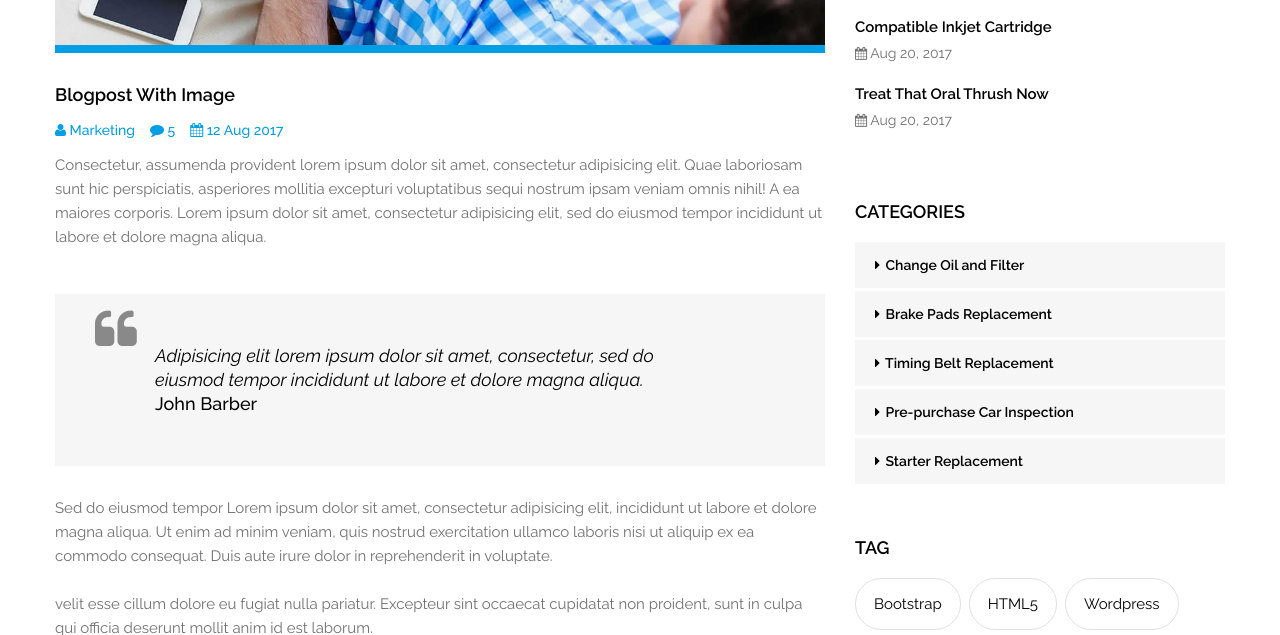
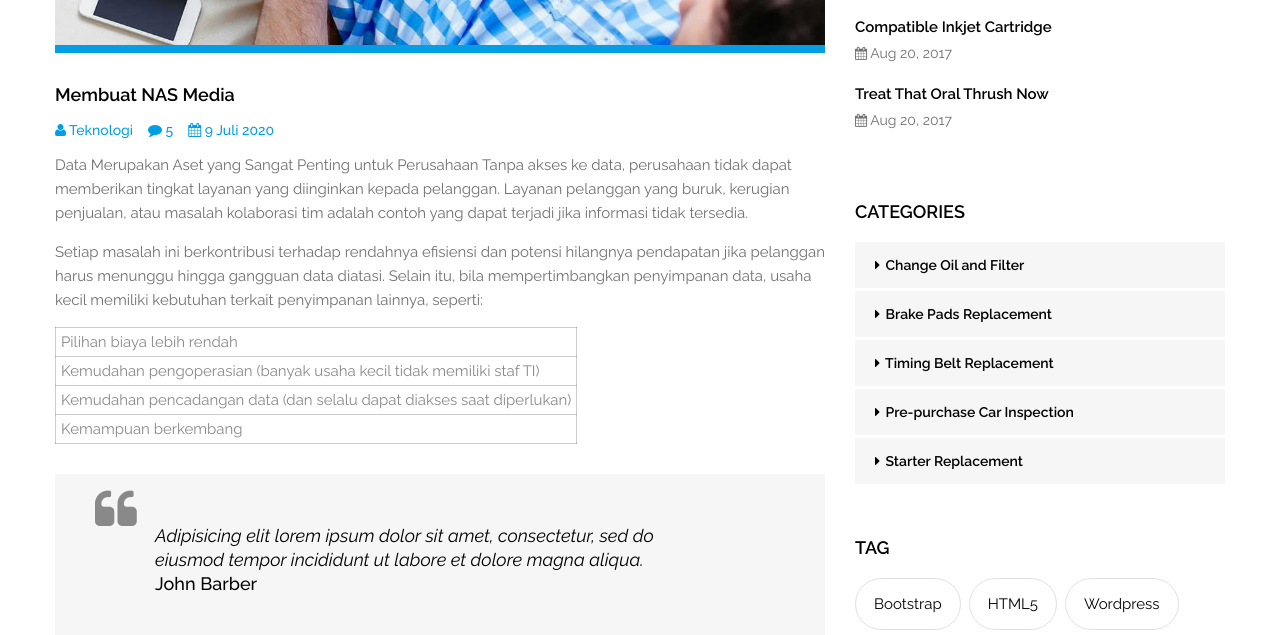
Before and after one commit to nusaniz/it-next, a plain HTML site: page it_blog_detail.html in a window 1280 px wide. Shown: the part 1001-1636 px from the top of the page. Drawn offline with Linux system fonts and the light colour scheme; some packages are replaced by stand-ins of ours.

Commit message:
update it blog

```diff
--- a/it_blog_detail.html
+++ b/it_blog_detail.html
@@ -174,17 +174,35 @@
           <div class="blog_section margin_bottom_0">
             <div class="blog_feature_img"> <img class="img-responsive" src="images/it_service/post-05.jpg" alt="#"> </div>
             <div class="blog_feature_cantant">
-              <p class="blog_head">Blogpost With Image</p>
+              <p class="blog_head">Membuat NAS Media</p>
               <div class="post_info">
                 <ul>
-                  <li><i class="fa fa-user" aria-hidden="true"></i> Marketing</li>
+                  <li><i class="fa fa-user" aria-hidden="true"></i> Teknologi</li>
                   <li><i class="fa fa-comment" aria-hidden="true"></i> 5</li>
-                  <li><i class="fa fa-calendar" aria-hidden="true"></i> 12 Aug 2017</li>
+                  <li><i class="fa fa-calendar" aria-hidden="true"></i> 9 Juli 2020</li>
                 </ul>
               </div>
-              <p>Consectetur, assumenda provident lorem ipsum dolor sit amet, consectetur adipisicing elit. Quae laboriosam sunt hic perspiciatis,
-                asperiores mollitia excepturi voluptatibus sequi nostrum ipsam veniam omnis nihil! A ea maiores corporis. Lorem ipsum dolor sit amet, consectetur adipisicing elit,
-                sed do eiusmod tempor incididunt ut labore et dolore magna aliqua. </p>
+              <p>Data Merupakan Aset yang Sangat Penting untuk Perusahaan
+                Tanpa akses ke data, perusahaan tidak dapat memberikan tingkat layanan yang diinginkan kepada pelanggan. Layanan pelanggan yang buruk, kerugian penjualan, atau masalah kolaborasi tim adalah contoh yang dapat terjadi jika informasi tidak tersedia.</p>
+                <p>
+                  Setiap masalah ini berkontribusi terhadap rendahnya efisiensi dan potensi hilangnya pendapatan jika pelanggan harus menunggu hingga gangguan data diatasi. Selain itu, bila mempertimbangkan penyimpanan data, usaha kecil memiliki kebutuhan terkait penyimpanan lainnya, seperti:
+                </p>
+              <table border="1" style="border-color: rgba(0, 0, 0, 0.199);">
+                  <tbody>
+                    <tr>
+                      <td style="padding: 5px;">Pilihan biaya lebih rendah</td>
+                    </tr>
+                    <tr>
+                      <td style="padding: 5px;">Kemudahan pengoperasian (banyak usaha kecil tidak memiliki staf TI)</td>
+                    </tr>
+                    <tr>
+                      <td style="padding: 5px;">Kemudahan pencadangan data (dan selalu dapat diakses saat diperlukan)</td>
+                    </tr>
+                    <tr>
+                      <td style="padding: 5px;">Kemampuan berkembang</td>
+                    </tr>
+                  </tbody>
+                </table>
             </div>
             <div class="full testimonial_simple_say margin_bottom_30_all" style="margin-top:0;">
               <div class="qoute_testimonial"><i class="fa fa-quote-left" aria-hidden="true"></i></div>
```
Also changed, not shown: index.html (+1 -1 lines), it_blog.html (+4 -6 lines).
